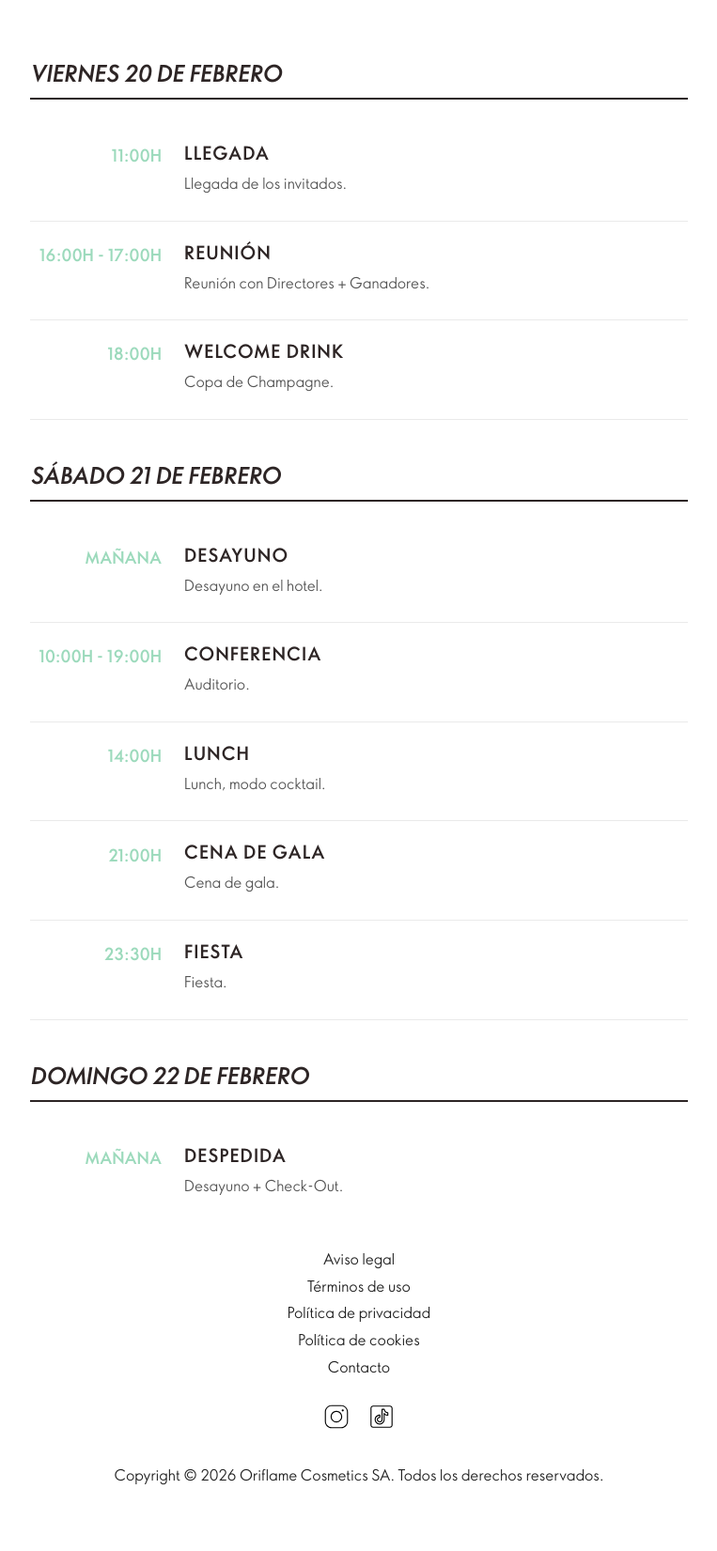
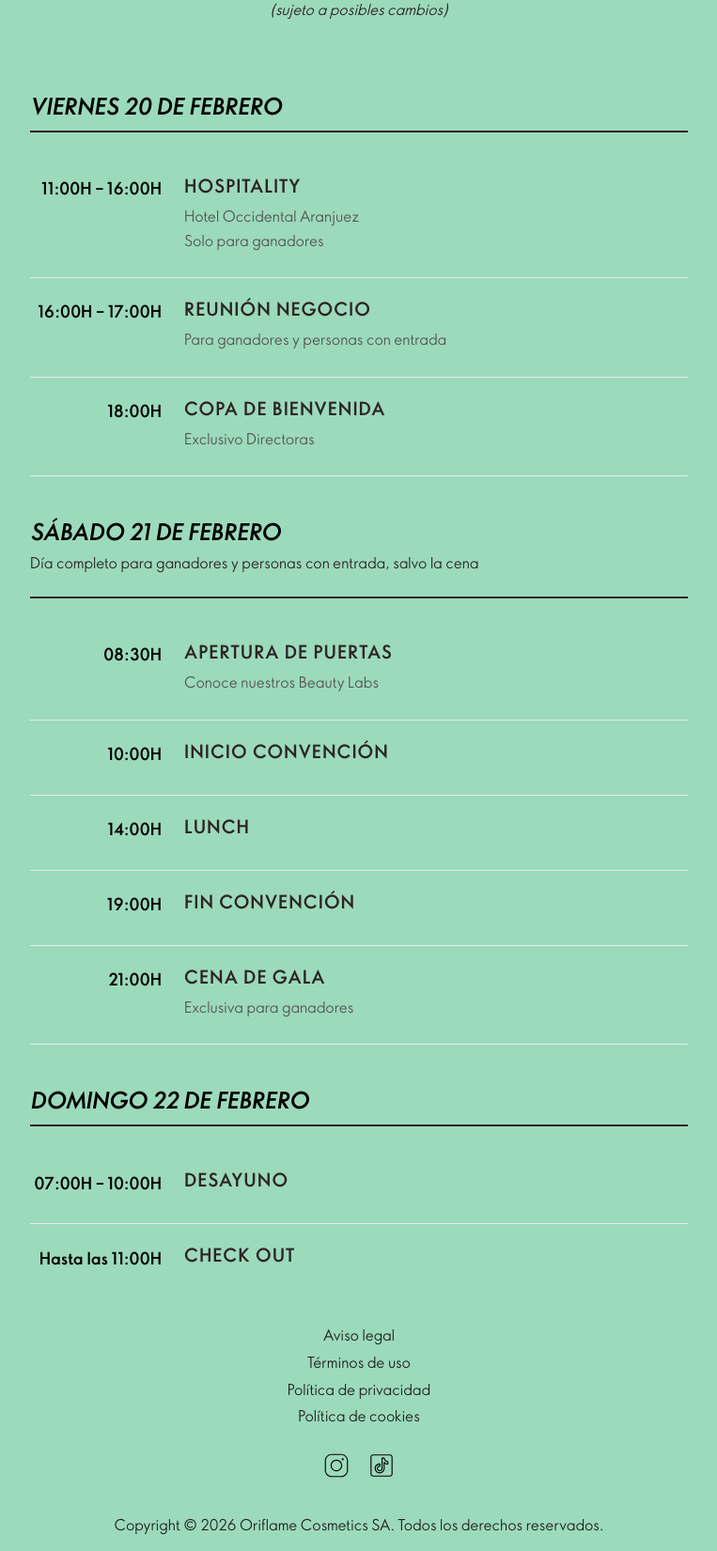
Before and after one commit to AlbertoCaro24/qr_oriflame, a plain HTML site: page agenda.html in a window 1280 px wide. Shown: the part 170-1821 px from the top of the page at 94% size, without its empty margins (258-1021 px from the left). Before the commit the page ends 1768 px from the top, so only its background shows below. Drawn offline with Linux system fonts and the light colour scheme.

Commit message:
V12.01.26
CAMBIOS pedidos por CORREO

```diff
--- a/agenda.html
+++ b/agenda.html
@@ -28,7 +28,7 @@
                     <li><a href="hoteloccidentalaranjuez.html">HOTEL OCCIDENTAL ARANJUEZ</a></li>
                     <li><a href="quehacerenaranjuez.html">¿QUÉ HACER EN ARANJUEZ?</a></li>
                     <li><a href="FAQS.html">FAQS</a></li>
-                    <li><a href="https://es.oriflame.com/customer-service">CONTACTO</a></li>
+
                 </ul>
             </nav>
             <!-- Logo centrado -->
@@ -42,7 +42,8 @@
 
     <section class="agenda-section" style="padding-top: 2rem;">
         <div class="container">
-            <h2 class="agenda-title" style="margin-bottom:2rem;">AGENDA</h2>
+            <h2 class="agenda-title" style="margin-bottom:0.5rem;">AGENDA</h2>
+            <p style="text-align:center; margin-bottom:2rem; font-style:italic;">(sujeto a posibles cambios)</p>
 
             <div class="agenda-list">
 
@@ -52,21 +53,22 @@
                 </div>
 
                 <div class="agenda-row">
-                    <div class="agenda-time-col">11:00H</div>
+                    <div class="agenda-time-col">11:00H – 16:00H</div>
                     <div class="agenda-details-col">
-                        <h4 class="agenda-event-title">LLEGADA</h4>
+                        <h4 class="agenda-event-title">Hospitality</h4>
                         <div class="agenda-event-desc">
-                            Llegada de los invitados.
+                            Hotel Occidental Aranjuez<br>
+                            Solo para ganadores
                         </div>
                     </div>
                 </div>
 
                 <div class="agenda-row">
-                    <div class="agenda-time-col">16:00H - 17:00H</div>
+                    <div class="agenda-time-col">16:00H – 17:00H</div>
                     <div class="agenda-details-col">
-                        <h4 class="agenda-event-title">REUNIÓN</h4>
+                        <h4 class="agenda-event-title">Reunión Negocio</h4>
                         <div class="agenda-event-desc">
-                            Reunión con Directores + Ganadores.
+                            Para ganadores y personas con entrada
                         </div>
                     </div>
                 </div>
@@ -74,9 +76,9 @@
                 <div class="agenda-row">
                     <div class="agenda-time-col">18:00H</div>
                     <div class="agenda-details-col">
-                        <h4 class="agenda-event-title">WELCOME DRINK</h4>
+                        <h4 class="agenda-event-title">Copa de Bienvenida</h4>
                         <div class="agenda-event-desc">
-                            Copa de Champagne.
+                            Exclusivo Directoras
                         </div>
                     </div>
                 </div>
@@ -84,24 +86,24 @@
                 <!-- SÁBADO 21 DE FEBRERO -->
                 <div class="agenda-date-header">
                     <h3 class="intro-line">SÁBADO 21 DE FEBRERO</h3>
+                    <p style="margin-top:0.5rem;">Día completo para ganadores y personas con entrada, salvo la cena</p>
                 </div>
 
                 <div class="agenda-row">
-                    <div class="agenda-time-col">MAÑANA</div>
+                    <div class="agenda-time-col">08:30H</div>
                     <div class="agenda-details-col">
-                        <h4 class="agenda-event-title">DESAYUNO</h4>
+                        <h4 class="agenda-event-title">Apertura de puertas</h4>
                         <div class="agenda-event-desc">
-                            Desayuno en el hotel.
+                            Conoce nuestros Beauty Labs
                         </div>
                     </div>
                 </div>
 
                 <div class="agenda-row">
-                    <div class="agenda-time-col">10:00H - 19:00H</div>
+                    <div class="agenda-time-col">10:00H</div>
                     <div class="agenda-details-col">
-                        <h4 class="agenda-event-title">CONFERENCIA</h4>
+                        <h4 class="agenda-event-title">Inicio Convención</h4>
                         <div class="agenda-event-desc">
-                            Auditorio. <br>
                         </div>
                     </div>
                 </div>
@@ -109,9 +111,17 @@
                 <div class="agenda-row">
                     <div class="agenda-time-col">14:00H</div>
                     <div class="agenda-details-col">
-                        <h4 class="agenda-event-title">LUNCH</h4>
+                        <h4 class="agenda-event-title">Lunch</h4>
                         <div class="agenda-event-desc">
-                            Lunch, modo cocktail.
+                        </div>
+                    </div>
+                </div>
+
+                <div class="agenda-row">
+                    <div class="agenda-time-col">19:00H</div>
+                    <div class="agenda-details-col">
+                        <h4 class="agenda-event-title">Fin Convención</h4>
+                        <div class="agenda-event-desc">
                         </div>
                     </div>
                 </div>
@@ -119,19 +129,9 @@
                 <div class="agenda-row">
                     <div class="agenda-time-col">21:00H</div>
                     <div class="agenda-details-col">
-                        <h4 class="agenda-event-title">CENA DE GALA</h4>
+                        <h4 class="agenda-event-title">Cena de Gala</h4>
                         <div class="agenda-event-desc">
-                            Cena de gala.
-                        </div>
-                    </div>
-                </div>
-
-                <div class="agenda-row">
-                    <div class="agenda-time-col">23:30H</div>
-                    <div class="agenda-details-col">
-                        <h4 class="agenda-event-title">FIESTA</h4>
-                        <div class="agenda-event-desc">
-                            Fiesta.
+                            Exclusiva para ganadores
                         </div>
                     </div>
                 </div>
@@ -142,11 +142,19 @@
                 </div>
 
                 <div class="agenda-row">
-                    <div class="agenda-time-col">MAÑANA</div>
+                    <div class="agenda-time-col">07:00H – 10:00H</div>
                     <div class="agenda-details-col">
-                        <h4 class="agenda-event-title">DESPEDIDA</h4>
+                        <h4 class="agenda-event-title">Desayuno</h4>
                         <div class="agenda-event-desc">
-                            Desayuno + Check-Out.
+                        </div>
+                    </div>
+                </div>
+
+                <div class="agenda-row">
+                    <div class="agenda-time-col">Hasta las 11:00H</div>
+                    <div class="agenda-details-col">
+                        <h4 class="agenda-event-title">Check Out</h4>
+                        <div class="agenda-event-desc">
                         </div>
                     </div>
                 </div>
@@ -164,7 +172,7 @@
                 <a href="https://es.oriflame.com/">Términos de uso</a>
                 <a href="https://es.oriflame.com/">Política de privacidad</a>
                 <a href="https://es.oriflame.com/">Política de cookies</a>
-                <a href="https://es.oriflame.com/customer-service">Contacto</a>
+
             </div>
             <!-- Redes sociales centradas en el footer -->
             <div class="footer-socials">
--- a/styles.css
+++ b/styles.css
@@ -25,13 +25,13 @@
 
 /* Fondo general */
 body {
-    background: #FFFFFF;
-    /* Oriflame White */
+    background: #9CDABC;
+    /* Oriflame Green */
     font-family: 'OriflameSans3.0-Regular', Arial, sans-serif;
     margin: 0;
     padding: 0;
-    color: #2D2525;
-    /* Oriflame Warm Black */
+    color: #000000;
+    /* Black */
     font-size: 16px;
     transition: transform 0.35s cubic-bezier(.77, 0, .175, 1);
     padding-top: 76px;
@@ -484,8 +484,8 @@ body,
 .vermadrid-item {
     display: flex;
     flex-direction: row;
-    background: #9CDABC;
-    /* Green */
+    background: #FFFFFF;
+    /* White for Aranjuez blocks/Comer items on Green BG */
     border: 2px solid #ffffff;
     border-radius: 8px;
     overflow: hidden;
@@ -495,13 +495,13 @@ body,
 }
 
 .comer-item {
-    border: 4px solid #9CDABC !important;
+    border: 4px solid #FFFFFF !important;
     box-shadow: none !important;
 }
 
 .comer-time,
 .vermadrid-time {
-    background: #9CDABC;
+    background: #FFFFFF;
     color: #2D2525;
     display: flex;
     align-items: center;
@@ -575,7 +575,7 @@ body,
 .intro-line {
     font-size: 1.5rem !important;
     text-align: left !important;
-    color: #2D2525;
+    color: #000000;
     margin: 0;
 }
 
@@ -605,8 +605,8 @@ body,
     flex-shrink: 0;
     font-family: 'OriflameSans3.0-Bold', Arial, sans-serif;
     font-size: 1.1rem;
-    color: #9CDABC;
-    /* Turquoise Green */
+    color: #000000;
+    /* Black */
     padding-right: 1.5rem;
     text-align: right;
     padding-top: 0.2rem;
```
Also changed, not shown: FAQS.html (+2 -2 lines), hoteloccidentalaranjuez.html (+2 -2 lines), index.html (+2 -2 lines), quehacerenaranjuez.html (+2 -2 lines), royalgarden.html (+2 -2 lines), tusventajas.html (+2 -2 lines).
